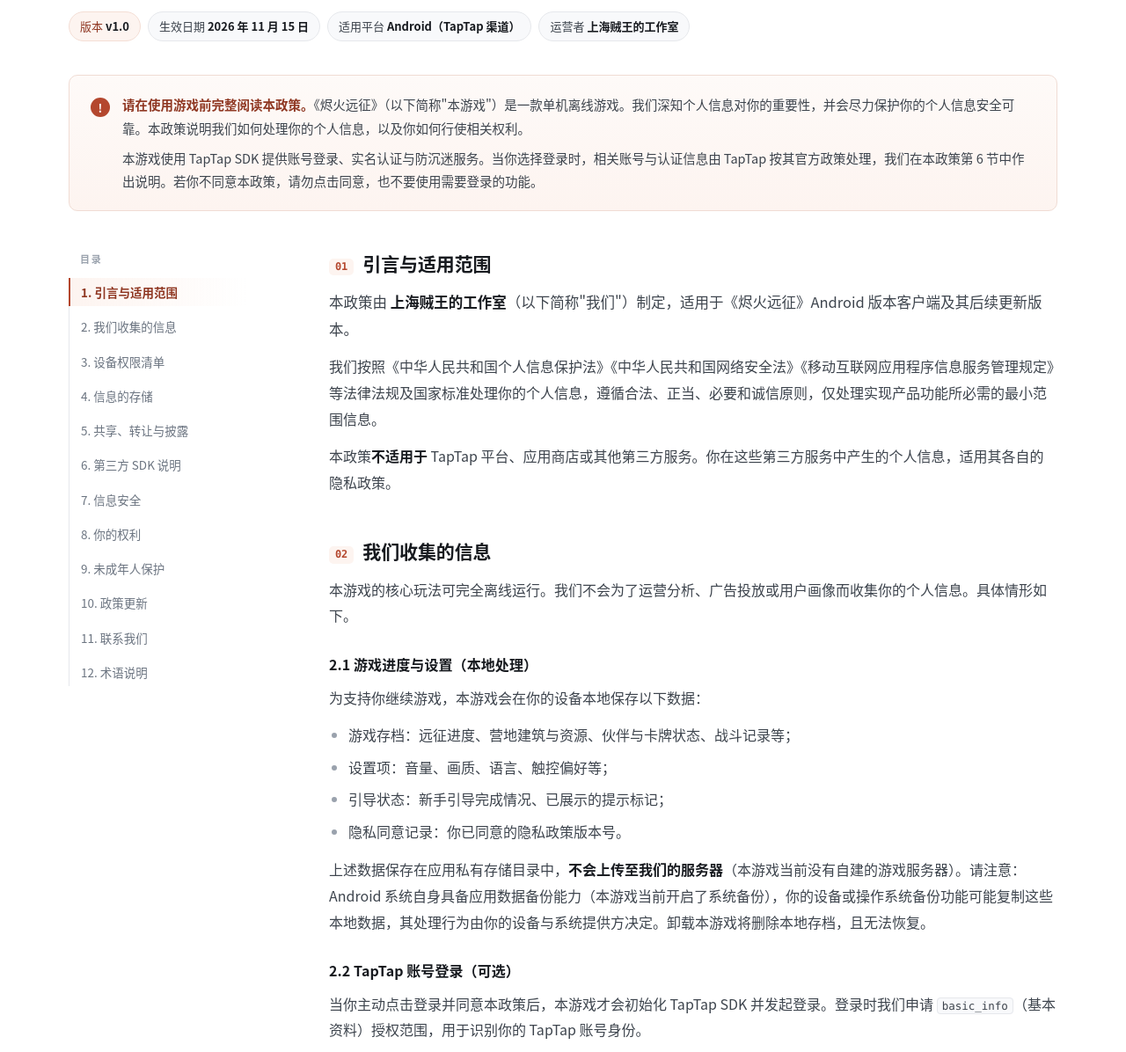
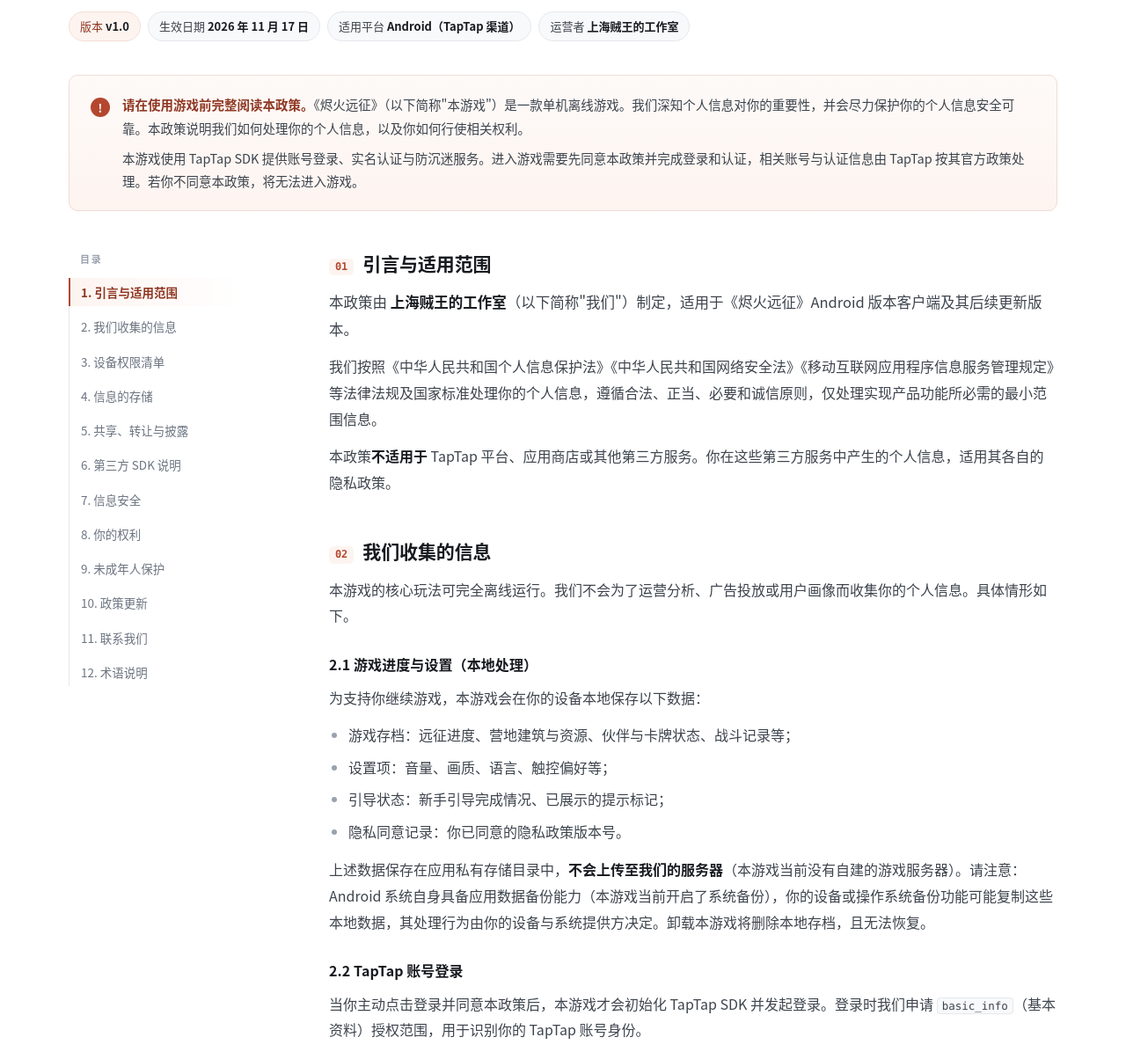
Before and after one commit to cheney603603/GamePrivaty, a plain HTML site: page index.html in a window 1280 px wide. Shown: the part 220-1416 px from the top of the page at 88% size. Drawn offline with Linux system fonts and the light colour scheme.

Commit message:
Correct privacy policy login requirement

```diff
--- a/index.html
+++ b/index.html
@@ -202,7 +202,7 @@ td code,code{font-family:var(--mono);font-size:12.5px;background:var(--bg-soft);
   <h1>《烬火远征》隐私政策</h1>
   <div class="meta">
     <span class="chip accent">版本 <b>v1.0</b></span>
-    <span class="chip">生效日期 <b>2026 年 11 月 15 日</b></span>
+    <span class="chip">生效日期 <b>2026 年 11 月 17 日</b></span>
     <span class="chip">适用平台 <b>Android（TapTap 渠道）</b></span>
     <span class="chip">运营者 <b>上海贼王的工作室</b></span>
   </div>
@@ -213,7 +213,7 @@ td code,code{font-family:var(--mono);font-size:12.5px;background:var(--bg-soft);
     <div class="notice-ico">!</div>
     <div>
       <p><b>请在使用游戏前完整阅读本政策。</b>《烬火远征》（以下简称"本游戏"）是一款单机离线游戏。我们深知个人信息对你的重要性，并会尽力保护你的个人信息安全可靠。本政策说明我们如何处理你的个人信息，以及你如何行使相关权利。</p>
-      <p>本游戏使用 TapTap SDK 提供账号登录、实名认证与防沉迷服务。当你选择登录时，相关账号与认证信息由 TapTap 按其官方政策处理，我们在本政策第 6 节中作出说明。若你不同意本政策，请勿点击同意，也不要使用需要登录的功能。</p>
+      <p>本游戏使用 TapTap SDK 提供账号登录、实名认证与防沉迷服务。进入游戏需要先同意本政策并完成登录和认证，相关账号与认证信息由 TapTap 按其官方政策处理。若你不同意本政策，将无法进入游戏。</p>
     </div>
   </div>
 </div>
@@ -261,10 +261,10 @@ td code,code{font-family:var(--mono);font-size:12.5px;background:var(--bg-soft);
       </ul>
       <p>上述数据保存在应用私有存储目录中，<strong>不会上传至我们的服务器</strong>（本游戏当前没有自建的游戏服务器）。请注意：Android 系统自身具备应用数据备份能力（本游戏当前开启了系统备份），你的设备或操作系统备份功能可能复制这些本地数据，其处理行为由你的设备与系统提供方决定。卸载本游戏将删除本地存档，且无法恢复。</p>
 
-      <h3>2.2 TapTap 账号登录（可选）</h3>
+      <h3>2.2 TapTap 账号登录</h3>
       <p>当你主动点击登录并同意本政策后，本游戏才会初始化 TapTap SDK 并发起登录。登录时我们申请 <code>basic_info</code>（基本资料）授权范围，用于识别你的 TapTap 账号身份。</p>
       <p>本游戏会读取 TapTap 账号的 <strong>OpenID</strong>（由 TapTap 分配的应用内匿名标识），用于关联你在本游戏中的登录状态。<strong>OpenID 不能用于在其他应用中识别你</strong>，我们不会获取或存储你的 TapTap 昵称、头像、手机号等资料，也不会将其上传到自有服务器。</p>
-      <p>登录为<strong>可选功能</strong>。你可以选择不登录并继续游玩离线内容；不登录不影响核心玩法。</p>
+      <p>进入游戏需要完成 TapTap 登录和实名认证；未登录或未通过认证时无法进入游戏。</p>
 
       <h3>2.3 实名认证与防沉迷</h3>
       <p>依据国家关于网络游戏防沉迷的相关规定，本游戏通过 TapTap 合规服务完成实名认证与防沉迷校验。你在认证过程中提交的<strong>姓名、身份证件号码等身份信息由 TapTap 合规服务直接收集与处理</strong>。</p>
@@ -464,7 +464,7 @@ td code,code{font-family:var(--mono);font-size:12.5px;background:var(--bg-soft);
 <footer class="foot">
   <div class="foot-in">
     <strong>《烬火远征》隐私政策 v1.0</strong>
-    <span>生效日期：2026 年 11 月 15 日</span>
+    <span>生效日期：2026 年 11 月 17 日</span>
     <span class="spacer"></span>
     <span>© 2026 上海贼王的工作室</span>
   </div>
```
